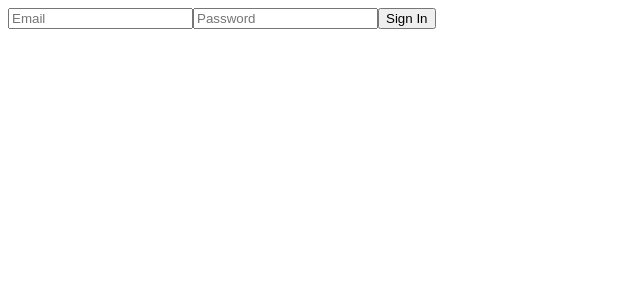
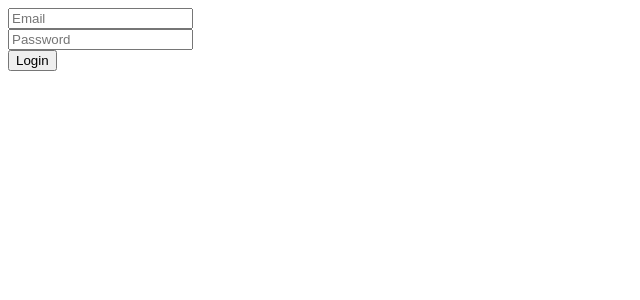
Before and after one commit to lendrw/b2bit, a React (Vite) app: page / in a window 1280 px wide. Shown: the top 300 px of the page, without its empty margins (0-640 px from the left). Built offline with nearby package versions, Linux system fonts and the light colour scheme.

Commit message:
formik validation
form validation on login

```diff
--- a/package.json
+++ b/package.json
@@ -11,6 +11,7 @@
   },
   "dependencies": {
     "axios": "^1.12.2",
+    "formik": "^2.4.6",
     "react": "^19.1.1",
     "react-dom": "^19.1.1",
     "react-router-dom": "^7.9.1"
--- a/src/pages/Login/Login.tsx
+++ b/src/pages/Login/Login.tsx
@@ -2,61 +2,69 @@ import React, { useState } from "react";
 import { useNavigate } from "react-router-dom";
 import { authService } from "../../shared/services";
 import { useAuthContext } from "../../shared/contexts";
+import { AxiosError } from "axios";
+import { ErrorMessage, Field, Form, Formik } from "formik";
 
 export const Login: React.FC = () => {
   const { login } = useAuthContext();
   const navigate = useNavigate();
-
-  const [formData, setFormData] = useState({ email: "", password: "" });
   const [error, setError] = useState<string | null>(null);
-  const [isSubmitting, setIsSubmitting] = useState(false);
-
-  const handleChange = (e: React.ChangeEvent<HTMLInputElement>) => {
-    const { name, value } = e.target;
-    setFormData((prev) => ({ ...prev, [name]: value }));
-  };
-
-  const handleSubmit = async (e: React.FormEvent) => {
-    e.preventDefault();
-    setIsSubmitting(true);
-    setError(null);
-
-    try {
-      const response = await authService.login(formData);
-
-      login({ accessToken: response.tokens.access });
-
-      navigate("/profile");
-    } catch (err: any) {
-      setError(err.message || "Login failed");
-    } finally {
-      setIsSubmitting(false);
-    }
-  };
 
   return (
     <div>
-      <form onSubmit={handleSubmit}>
-        <input
-          type="email"
-          name="email"
-          placeholder="Email"
-          required
-          value={formData.email}
-          onChange={handleChange}
-        />
-        <input
-          type="password"
-          name="password"
-          placeholder="Password"
-          required
-          value={formData.password}
-          onChange={handleChange}
-        />
-        <button type="submit" disabled={isSubmitting}>
-          {isSubmitting ? "Signing In..." : "Sign In"}
-        </button>
-      </form>
+      <Formik
+        initialValues={{ email: "", password: "" }}
+        validate={(values) => {
+          const errors: Partial<typeof values> = {};
+          if (!values.email) {
+            errors.email = "Required";
+          } else if (
+            !/^[A-Z0-9._%+-]+@[A-Z0-9.-]+\.[A-Z]{2,}$/i.test(values.email)
+          ) {
+            errors.email = "Invalid email address";
+          }
+          if (!values.password) {
+            errors.password = "Required";
+          }
+          return errors;
+        }}
+        onSubmit={async (values, { setSubmitting, setErrors }) => {
+          try {
+            const response = await authService.login(values);
+            login({ accessToken: response.tokens.access });
+            navigate("/profile");
+          } catch (err: unknown) {
+            if (err instanceof AxiosError && err.response?.status === 400) {
+              const data = err.response.data as Record<string, string[]>;
+              const formErrors: Record<string, string> = {};
+              Object.keys(data).forEach((field) => {
+                formErrors[field] = data[field][0];
+              });
+              setErrors(formErrors);
+            } else {
+              setError("Wrong e-mail or password, please try again.");
+            }
+          } finally {
+            setSubmitting(false);
+          }
+        }}
+      >
+        {({ isSubmitting }) => (
+          <Form>
+            <div>
+              <Field type="email" name="email" placeholder="Email" />
+              <ErrorMessage name="email" component="div" />
+            </div>
+            <div>
+              <Field type="password" name="password" placeholder="Password" />
+              <ErrorMessage name="password" component="div" />
+            </div>
+            <button type="submit" disabled={isSubmitting}>
+              {isSubmitting ? "Loading..." : "Login"}
+            </button>
+          </Form>
+        )}
+      </Formik>
       {error && <p style={{ color: "red" }}>{error}</p>}
     </div>
   );
--- a/src/pages/UserProfile/UserProfile.tsx
+++ b/src/pages/UserProfile/UserProfile.tsx
@@ -3,7 +3,14 @@
 export const UserProfile = () => {
   return (
     <div>
-      user
+      <div>
+        <h3>Profile picture</h3>
+        <img src="" alt="" />
+        <span>Your Name</span>
+        <input type="text" />
+        <span>Your E-mail</span>
+        <input type="email" name="" id="" />
+      </div>
     </div>
   );
 };
--- a/src/shared/routes/AppRoutes.tsx
+++ b/src/shared/routes/AppRoutes.tsx
@@ -1,4 +1,3 @@
-// src/routes/AppRoutes.tsx
 import { Routes, Route, Navigate } from "react-router-dom";
 import { Login, UserProfile } from "../../pages";
 import { type JSX } from "react";
```
Also changed, not shown: 1 other file (tests, documents, lock files or other folders).
